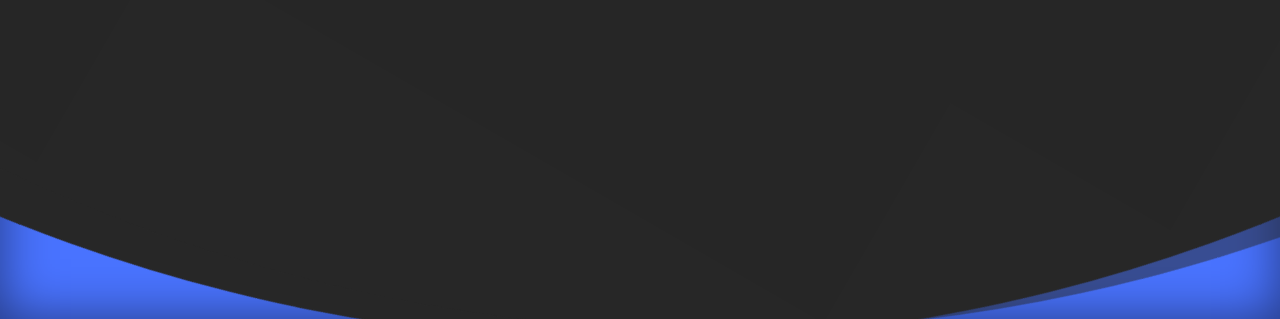
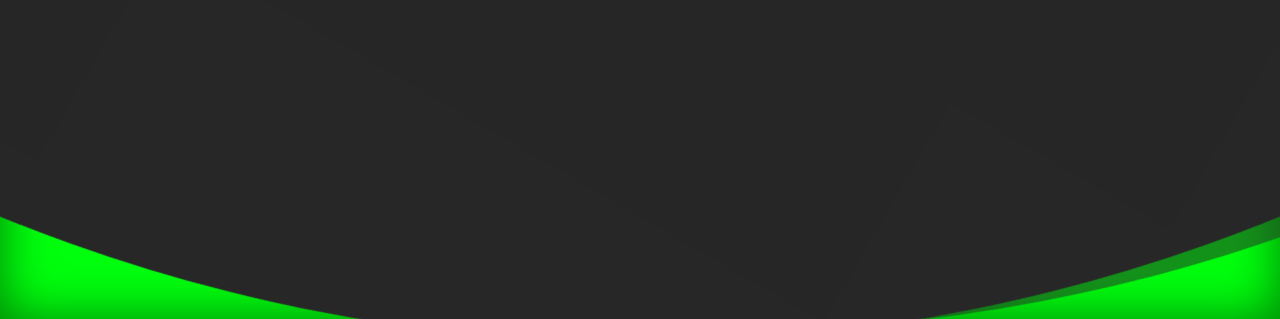
Before and after one commit to samik-py/NJCCIC_CTF, a website: page public/home.html in a window 1280 px wide. Shown: the part 481-800 px from the top of the page. Drawn offline with nearby package versions, Linux system fonts and the light colour scheme.

Commit message:
color changes

```diff
--- a/public/home.html
+++ b/public/home.html
@@ -25,7 +25,7 @@
     </script>
     <style>
         :root {
-            --color: #4973ff;
+            --color: #00ff0d;
         }
 
         body {
```
